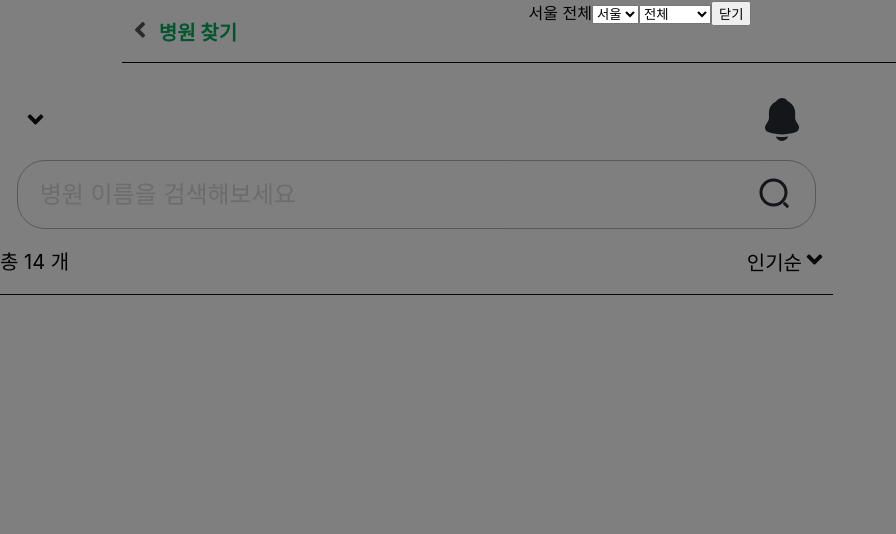
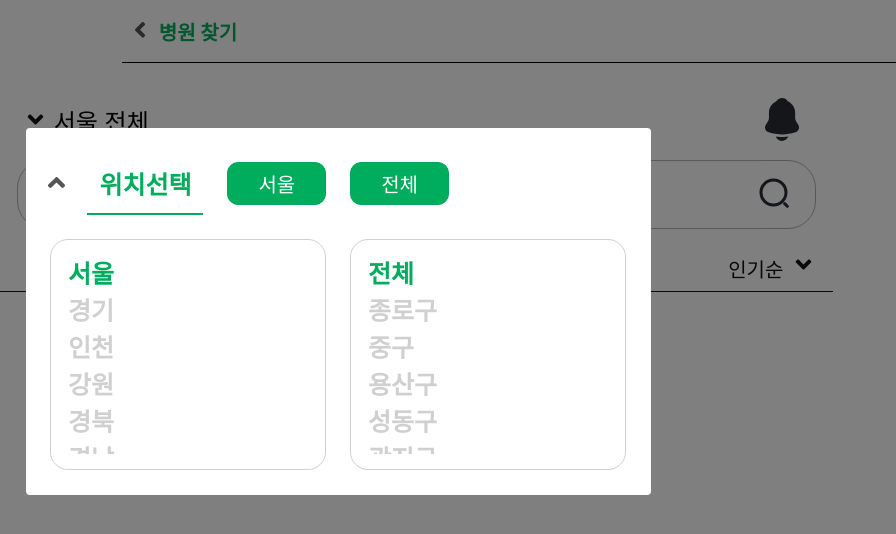
Before and after one commit to chaeynii/Project2_frontend, a React (Create React App) app: page / in a window 1280 px wide. Both pictures are taken after a click on the button 35 px from the left and 120 px from the top of the page. Shown: the top 534 px of the page, without its empty margins (0-896 px from the left). Built offline with nearby package versions, Linux system fonts and the light colour scheme.

Commit message:
Feat: SearchHeader 검색 필터 추가 & Fix: SearchBar 디자인 수정

```diff
--- a/src/App.js
+++ b/src/App.js
@@ -1,13 +1,11 @@
 import "./App.css";
 import Header from "./components/Header.jsx";
-import SearchBar from "./components/SearchBar";
 import SearchPage from "./pages/search/SearchPage";
 
 function App() {
   return (
     <div className="App">
       <Header />
-      {/* <SearchBar /> */}
       <SearchPage />
     </div>
   );
--- a/src/assets/address_list.json
+++ b/src/assets/address_list.json
@@ -185,7 +185,7 @@
     "시/군/구": ["전체", "동구", "중구", "서구", "유성구", "대덕구"]
   },
   {
-    "시/도": ["대구광역시", "대전"],
+    "시/도": ["대구광역시", "대구"],
     "시/군/구": [
       "전체",
       "중구",
--- a/src/components/SearchBar.jsx
+++ b/src/components/SearchBar.jsx
@@ -1,6 +1,7 @@
 import React, { useState } from "react";
-import styled from "styled-components";
+import styled, { css } from "styled-components";
 import IconSearch from "../assets/icon_search.svg";
+import IconUp from "../assets/icon_up.svg";
 import IconDown from "../assets/icon_down.svg";
 import IconAlarm from "../assets/icon_alarm.svg";
 import location_data from "../assets/address_list.json";
@@ -11,9 +12,11 @@ const SearchBar = () => {
   const openModal = () => {
     setModalIsOpen(true);
   };
-
   const closeModal = () => {
     setModalIsOpen(false);
+    //Modal closed시에 선택된 주소 보여줌
+    setSelectedLocationFirst(locationFirst);
+    setSelectedLocationSecond(locationSecond);
   };
   const [locationFirst, setLocationFirst] = useState(
     location_data[0]["시/도"][1]
@@ -21,28 +24,47 @@ const SearchBar = () => {
   const [locationSecond, setLocationSecond] = useState(
     location_data[0]["시/군/구"][0]
   );
+  const [selectedLocationFirst, setSelectedLocationFirst] =
+    useState(locationFirst);
+  const [selectedLocationSecond, setSelectedLocationSecond] =
+    useState(locationSecond);
+  //   console.log(location_data);
   // 시/도 드롭다운 컴포넌트
   const handleLocationFirstChange = (event) => {
     setLocationFirst(event.target.value);
   };
 
   const locationFirstOptions = location_data.map((location) => (
-    <option key={location["시/도"][0]} value={location["시/도"][1]}>
+    <DropdownMenuItem
+      key={location["시/도"][0]}
+      value={location["시/도"][1]}
+      selected={locationFirst === location["시/도"][1]}
+      onClick={handleLocationFirstChange}
+    >
       {location["시/도"][1]}
-    </option>
+    </DropdownMenuItem>
   ));
+
   // 시/군/구 드롭다운 컴포넌트
   const handleLocationSecondChange = (event) => {
-    setLocationSecond(event.target.value);
+    const selectedCity = event.target.value;
+    setLocationSecond(selectedCity);
   };
 
   const locationSecondOptions = location_data.map((location) => {
     if (location["시/도"][1] === locationFirst) {
       return location["시/군/구"].map((city) => (
-        <option key={city} value={city}>
+        <DropdownMenuItem
+          key={city}
+          value={city}
+          selected={locationSecond === city}
+          onClick={handleLocationSecondChange}
+        >
           {city}
-        </option>
+        </DropdownMenuItem>
       ));
+    } else {
+      return null;
     }
   });
 
@@ -66,18 +88,40 @@ const SearchBar = () => {
           <BtnShowLocation onClick={openModal}>
             <img alt="icon-down" src={IconDown}></img>
           </BtnShowLocation>
+          <span>{selectedLocationFirst + " " + selectedLocationSecond}</span>
           <Modal isOpen={modalIsOpen} onClose={closeModal}>
-            <span>{locationFirst + " " + locationSecond}</span>
-            <select value={locationFirst} onChange={handleLocationFirstChange}>
-              {locationFirstOptions}
-            </select>
-            <select
-              value={locationSecond}
-              onChange={handleLocationSecondChange}
-            >
-              {locationSecondOptions}
-            </select>
-            <button onClick={closeModal}>닫기</button>
+            <ModalContent>
+              <ModalHeader>
+                <BtnCloseModal onClick={closeModal}>
+                  <img alt="icon-up" src={IconUp}></img>
+                </BtnCloseModal>
+                <div>
+                  <span>위치선택</span>
+                </div>
+                <BtnSelected>{locationFirst}</BtnSelected>
+                <BtnSelected>{locationSecond}</BtnSelected>
+              </ModalHeader>
+              <Dropdown>
+                <div>
+                  <DropdownMenu>
+                    {locationFirstOptions.length > 6 ? (
+                      <div>{locationFirstOptions}</div>
+                    ) : (
+                      locationFirstOptions
+                    )}
+                  </DropdownMenu>
+                </div>
+                <div>
+                  <DropdownMenu>
+                    {locationSecondOptions.length > 6 ? (
+                      <div>{locationSecondOptions}</div>
+                    ) : (
+                      locationSecondOptions
+                    )}
+                  </DropdownMenu>
+                </div>
+              </Dropdown>
+            </ModalContent>
           </Modal>
         </Location>
         <Alarm>
@@ -119,6 +163,7 @@ const Location = styled.div`
   display: flex;
   justify-contents: center;
   align-items: center;
+
   & > span {
     font-size: 24px;
   }
@@ -163,7 +208,6 @@ const BtnSearch = styled.button`
 `;
 
 const Modal = styled.div`
-  /* 모달 스타일링을 여기에 추가하세요 */
   display: ${({ isOpen }) => (isOpen ? "block" : "none")};
   position: fixed;
   top: 0;
@@ -172,14 +216,112 @@ const Modal = styled.div`
   height: 100%;
   background-color: rgba(0, 0, 0, 0.5);
   z-index: 9999;
+  font-size: 25px;
 `;
 
 const ModalContent = styled.div`
-  /* 모달 내용 스타일링을 여기에 추가하세요 */
-  background-color: #fff;
-  width: 400px;
-  max-width: 90%;
-  margin: 100px auto;
-  padding: 20px;
+  background-color: #ffffff;
+  width: 600px;
+  margin: 10%;
+  margin-left: 2%;
+  padding: 1%;
   border-radius: 4px;
 `;
+
+const ModalHeader = styled.div`
+  display: flex;
+  justify-content: left;
+  align-items: center;
+
+  & > div:nth-child(2) {
+    color: #00ad5c;
+    font-weight: 600;
+    padding: 2%;
+    margin: 2%;
+    border-bottom: 2px solid;
+  }
+
+  & > span {
+    width: 100%;
+  }
+`;
+
+const BtnCloseModal = styled.button`
+  background: none;
+  border: none;
+`;
+
+const BtnSelected = styled.div`
+  width: fit-content;
+  background: #00ad5c;
+  border: 1px solid #00a758;
+  border-radius: 11px;
+  color: #ffffff;
+  padding: 1% 5%;
+  margin: 2%;
+  font-size: 20px;
+  //   white-space: nowrap;
+`;
+
+const Dropdown = styled.div`
+  position: relative;
+  display: flex;
+  background: none;
+
+  & > div {
+    width: 100%;
+    border: 1px solid #d0d0d0;
+    border-radius: 18px;
+    padding: 2%;
+    margin: 2%;
+  }
+`;
+
+const DropdownMenu = styled.div`
+  top: 100%;
+  left: 0;
+  width: 100%;
+  max-height: 200px; /* 최대 높이 설정 */
+  overflow-y: auto; /* 스크롤 적용 */
+  background: rgba(0, 0, 0, 0);
+  margin: 1%;
+
+  /* 스크롤바 스타일 */
+  direction: ltr;
+  scrollbar-width: thin; /* 스크롤바의 너비 */
+  scrollbar-color: transparent transparent; /* 스크롤바의 색상 (트랙, 썸네일 순서) */
+  scrollbar-track-color: transparent; /* 스크롤바 트랙 색상 */
+
+  ::-webkit-scrollbar {
+    width: 8px; /* 스크롤바의 너비 */
+  }
+
+  ::-webkit-scrollbar-track {
+    background: #d9d9d9; /* 스크롤바 트랙 배경색 */
+    border-radius: 4px;
+  }
+
+  ::-webkit-scrollbar-thumb {
+    background: #b2b2b2; /* 스크롤바 썸네일 색상 */
+    border-radius: 4px; /* 스크롤바 썸네일의 둥근 모서리 */
+  }
+
+  /* 스크롤바 위치 조정 */
+  ::-webkit-scrollbar-track-piece:start {
+    margin-left: 2px; /* 스크롤바 트랙 시작 위치 조정 */
+  }
+`;
+
+const DropdownMenuItem = styled.option`
+  cursor: pointer;
+  background: rgba(0, 0, 0, 0);
+  text-align: left;
+  color: #d0d0d0;
+  font-weight: 600;
+
+  ${(props) =>
+    props.selected &&
+    css`
+      color: #00ad5c;
+    `}
+`;
--- a/src/pages/search/SearchHeader.jsx
+++ b/src/pages/search/SearchHeader.jsx
@@ -10,18 +10,50 @@ const SearchHeader = () => {
     { name: "인기순", state: "byPopular" },
     { name: "이름순", state: "byName" },
   ];
-  const [filter, setFilter] = useState(filterItem[0]);
-  const [toggle, setToggle] = useState(false);
+  const [filter, setFilter] = useState(
+    filterItem.find((item) => item.state === "byPopular")
+  );
+  const [isOpen, setIsOpen] = useState(false);
+  const handleSelectClick = () => {
+    setIsOpen(!isOpen);
+  };
+
+  const handleFilterChange = (e) => {
+    const selectedFilterState = e.target.value;
+    const selectedFilter = filterItem.find(
+      (item) => item.state === selectedFilterState
+    );
+
+    if (selectedFilter) {
+      setFilter(selectedFilter);
+      setIsOpen(false);
+    }
+  };
 
   return (
     <Wrapper>
       <SearchBar />
       <div>
         <Total>총 {total} 개</Total>
-        <SearchFilter>
-          <span>{filter.name}</span>
+        <div>
+          <DropdownContainer>
+            <DropdownButton isOpen={isOpen} onClick={handleSelectClick}>
+              {filter.name}
+            </DropdownButton>
+            <DropdownMenu isOpen={isOpen}>
+              {filterItem.map((item) => (
+                <DropdownMenuItem
+                  key={item.state}
+                  value={item.state}
+                  onClick={handleFilterChange}
+                >
+                  {item.name}
+                </DropdownMenuItem>
+              ))}
+            </DropdownMenu>
+          </DropdownContainer>
           <img alt="icon-down" src={IconDown}></img>
-        </SearchFilter>
+        </div>
       </div>
     </Wrapper>
   );
@@ -33,24 +65,54 @@ const Wrapper = styled.div`
   position: relative;
   max-width: 833px;
   border-bottom: 1px solid #121212;
+  box-sizing: border-box;
 
   & > div:nth-child(2) {
     width: 100%;
     display: flex;
     justify-content: space-between;
-    padding: 5% auto;
-    margin: 2% auto;
+    box-sizing: border-box;
+    padding: 0 2%;
   }
 `;
 
 const Total = styled.span`
   font-size: 20px;
+  margin-left: 2%;
 `;
 
-const SearchFilter = styled.button`
+const DropdownContainer = styled.div`
+  position: relative;
+  display: inline-block;
+`;
+
+const DropdownButton = styled.button`
   font-size: 20px;
   background: none;
   border: none;
   display: flex;
   justify-content: center;
+  background-color: #ffffff;
+  color: #121212;
+  padding: 0.5rem;
+  border-radius: 4px;
+  outline: none;
 `;
+
+const DropdownMenu = styled.div`
+  display: ${({ isOpen }) => (isOpen ? "block" : "none")};
+  position: absolute;
+  top: 100%;
+  left: 0;
+  background-color: #ffffff;
+  border-radius: 4px;
+  box-shadow: 0 2px 5px rgba(0, 0, 0, 0.2);
+  z-index: 999;
+  width: 100%;
+`;
+
+const DropdownMenuItem = styled.option`
+  margin: 5% 0;
+  cursor: pointer;
+  font-size: 16px;
+`;
```
Also changed, not shown: src/assets/icon_up.svg (added).
